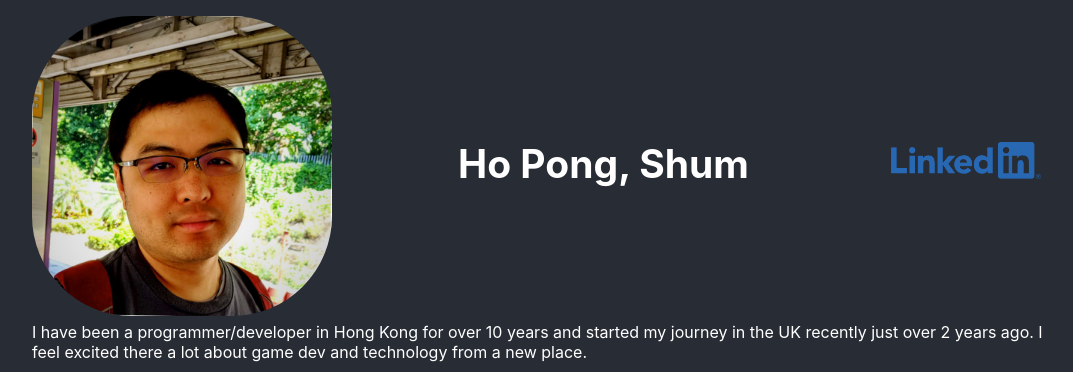
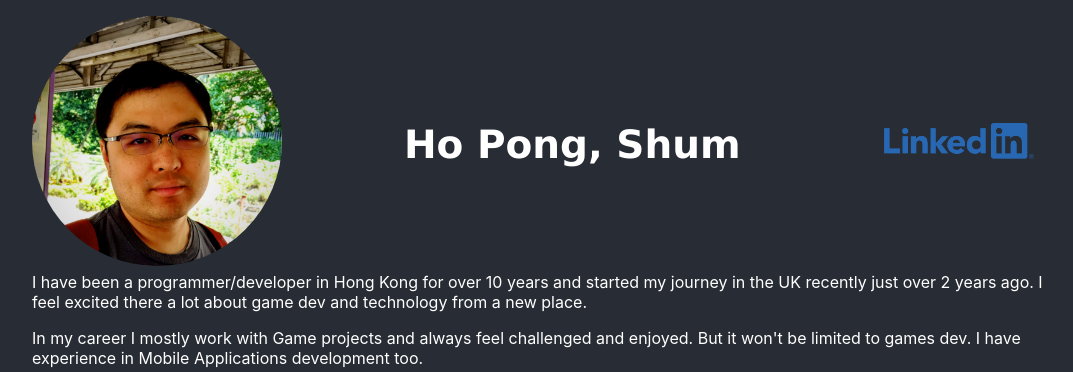
Before and after one commit to kurnet/pf, a React (Create React App) app: page / in a window 1280 px wide. Shown: the top 372 px of the page, without its empty margins (96-1169 px from the left). Built offline with nearby package versions, Linux system fonts and the light colour scheme.

Commit message:
Testing difference style

```diff
--- a/src/App.css
+++ b/src/App.css
@@ -47,6 +47,16 @@
   overflow-y: scroll;
 }
 
+.profile-header{
+  align-items: center;
+}
+
+.profile-pic{
+  max-width: 250px;
+  width: 20vw;
+  border-radius: 50%;
+}
+
 @keyframes App-logo-spin {
   from {
     transform: rotate(0deg);
@@ -57,9 +67,11 @@
 }
 
 .name{
-  @media (max-width: 600px) {
-    font-size: 4vw;
-  }
+  font-family:'Lucida Sans', 'Lucida Sans Regular', 'Lucida Grande', 'Lucida Sans Unicode', Geneva, Verdana, sans-serif;
+}
+
+.no-wrap{
+  text-wrap: nowrap;
 }
 
 .arrow {
--- a/src/view/Profile.js
+++ b/src/view/Profile.js
@@ -18,28 +18,36 @@ export class Profile extends React.Component{
 
         return(
             <div className="Profile">
-                <Row>
+                <Row className='profile-header'>
                     <Col size={1}>
-                        <img alt="Welcome" src={pro_pic} style={{width: '30vw', maxWidth: '300px', borderRadius: 200/ 2}}/>
+                        <img className='profile-pic' src={pro_pic} />
                     </Col>
-                    <Col size={4}>
-                        <Row style={{height: '30%'}}></Row>
-                        <Row>
-                            <Col size={3}>
-                                <MediaQuery maxWidth={600}>
-                                    <span className="name">{this.props.name}</span>
-                                </MediaQuery>
-                                <MediaQuery minWidth={601}>
-                                    <h2 className="name">{this.props.name}</h2>
-                                </MediaQuery>
-                            </Col>
-                            <Col size={1} style={{ alignSelf : 'center' }}>
-                                <a href={this.linkedin_link} target="_blank" rel="noreferrer" >
-                                    <img alt="linkedin" src={ll_logo} style={{width:150}} />
-                                </a>
-                            </Col>
-                        </Row>
-                    </Col>
+                    <MediaQuery maxWidth={720}>
+                        <Col size={1}>
+                            <Row>
+                                <Col>
+                                    <span className="name no-wrap">{this.props.name}</span>
+                                </Col>
+                            </Row>
+                            <Row>
+                                <Col>
+                                    <a href={this.linkedin_link} target="_blank" rel="noreferrer" >
+                                        <img alt="linkedin" src={ll_logo} style={{width:80}} />
+                                    </a>
+                                </Col>
+                            </Row>
+                        </Col>
+                    </MediaQuery>
+                    <MediaQuery minWidth={721}>
+                        <Col size={3}>
+                            <h2 className="name">{this.props.name}</h2>
+                        </Col>
+                        <Col size={1}>
+                            <a href={this.linkedin_link} target="_blank" rel="noreferrer" >
+                                <img alt="linkedin" src={ll_logo} style={{width:150}} />
+                            </a>
+                        </Col>
+                    </MediaQuery>
                 </Row>
                 <Row>
                     <Col style={{ fontSize : 'medium', textAlign : 'left', width : '90vw' }}> I have been a programmer/developer in Hong Kong for over 10 years and started my journey in the UK recently just over 2
```
